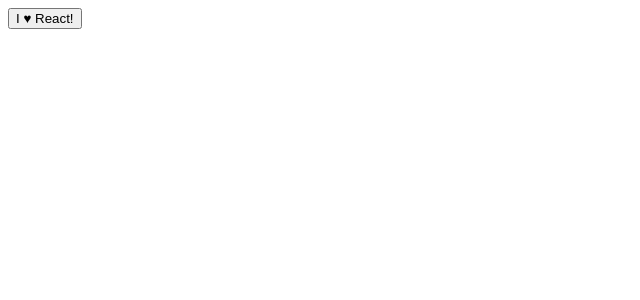
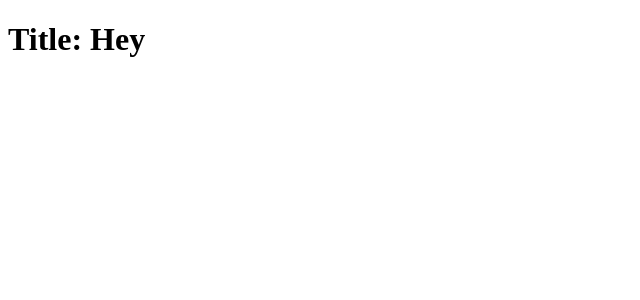
Before and after one commit to IggHub/react-todo, a React (Create React App) app: page / in a window 1280 px wide. Shown: the top 300 px of the page, without its empty margins (0-640 px from the left). Built offline with nearby package versions, Linux system fonts and the light colour scheme.

Commit message:
add title propTypes and custom validation

```diff
--- /dev/null
+++ b/src/Title.js
@@ -0,0 +1,24 @@
+import React from 'react';
+
+class TitleApp extends React.Component {
+  render(){
+    return (
+      <Title title="Hey" />
+    )
+  }
+}
+
+const Title = (props) => <h1>Title: {props.title}</h1>
+
+Title.propTypes = {
+  title(props, propName, component){
+    if(!(propName in props)){
+      return new Error('missing ${propName}')
+    }
+    if(props[propName].length < 6){
+      return new Error('${propName} was too short')
+    }
+  }
+}
+
+export default TitleApp;
--- a/src/index.js
+++ b/src/index.js
@@ -2,5 +2,6 @@ import React from 'react';
 import ReactDOM from 'react-dom';
 import App from './App';
 import ButtonApp from './Button';
+import TitleApp from './Title';
 
-ReactDOM.render(<ButtonApp />, document.getElementById('root'))
+ReactDOM.render(<TitleApp />, document.getElementById('root'))
```
